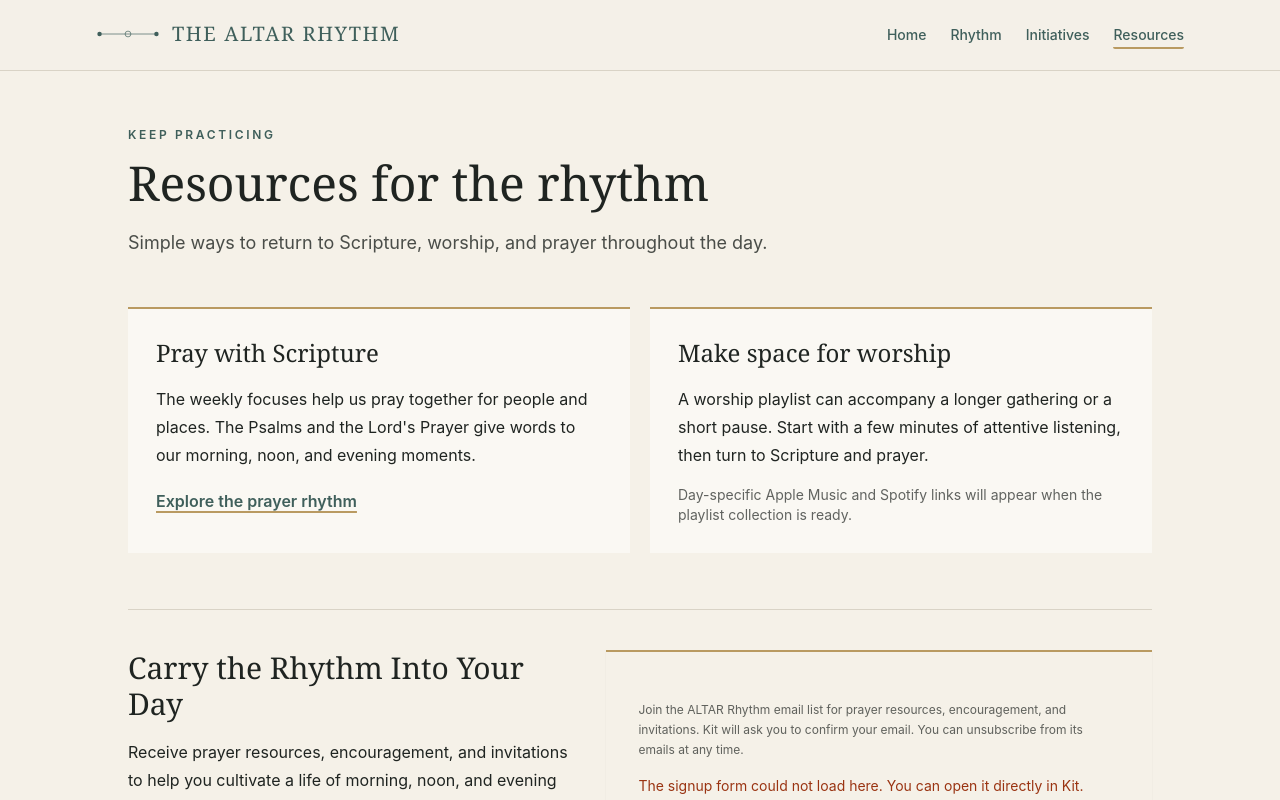
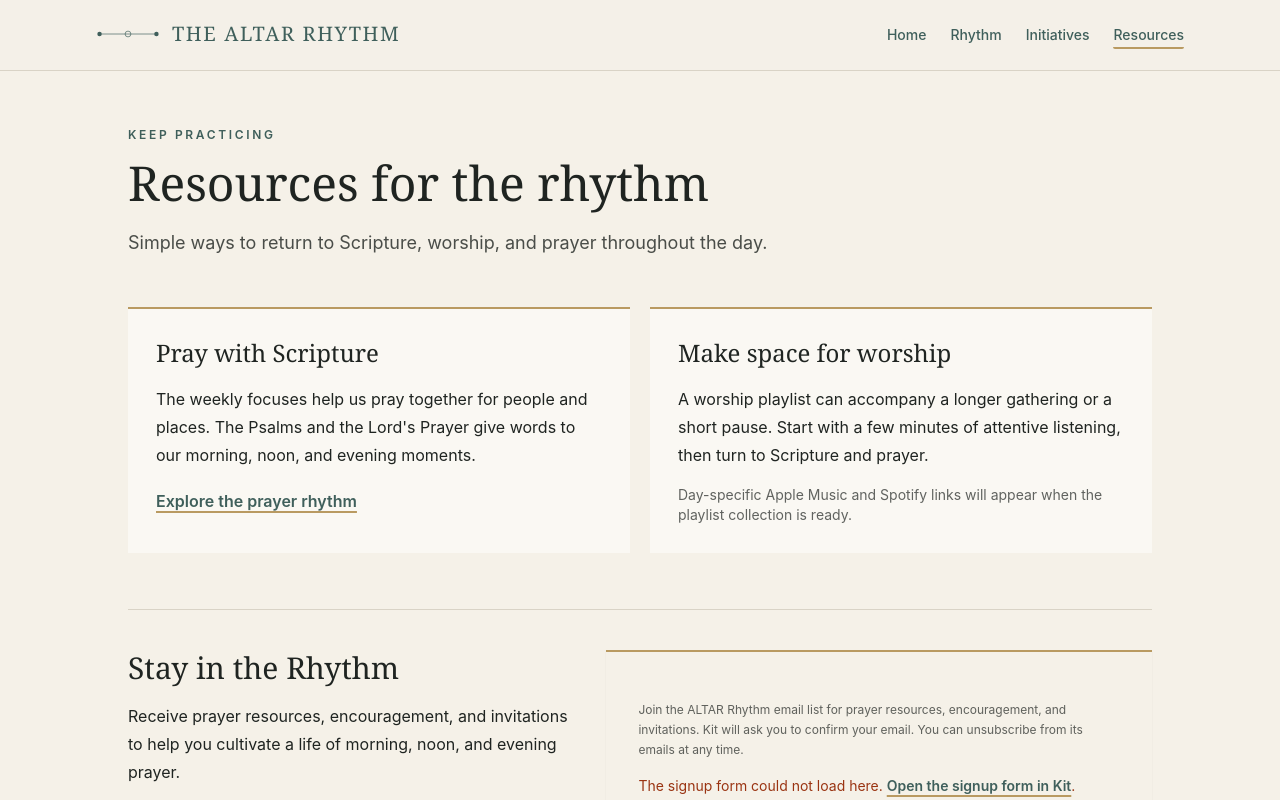
Before and after one commit to projectnemeth/prayer-room-organizer, a React (Vite) app: page /resources in a window 1280 px wide. Shown: the top 800 px of the page. Built offline with nearby package versions, Linux system fonts and the light colour scheme.

Commit message:
Update signup heading and hide Kit fallback link

```diff
--- a/src/features/public/Initiatives.tsx
+++ b/src/features/public/Initiatives.tsx
@@ -50,7 +50,7 @@ export function Initiatives() {
       <section aria-labelledby="updates-heading" className="bg-altar-stone/40 px-6 py-14 sm:px-10 lg:px-16">
         <div className="mx-auto grid max-w-5xl gap-8 lg:grid-cols-[0.9fr_1.1fr]">
           <div>
-            <h2 className="font-serif text-3xl" id="updates-heading">Carry the Rhythm Into Your Day</h2>
+            <h2 className="font-serif text-3xl" id="updates-heading">Stay in the Rhythm</h2>
             <p className="mt-4 leading-7">Receive prayer resources, encouragement, and invitations to help you cultivate a life of morning, noon, and evening prayer.</p>
           </div>
           <UpdatesSignupForm />
--- a/src/features/public/PublicHome.tsx
+++ b/src/features/public/PublicHome.tsx
@@ -192,7 +192,7 @@ export function PublicHome({ focus: suppliedFocus, gatherings: suppliedGathering
       <section aria-labelledby="home-updates-heading" className="scroll-mt-6 bg-altar-ink px-6 py-16 text-altar-parchment sm:px-10 lg:px-16" id="carry-the-rhythm" tabIndex={-1}>
         <div className="mx-auto grid max-w-5xl gap-8 lg:grid-cols-[0.9fr_1.1fr]">
           <div>
-            <h2 className="font-serif text-3xl" id="home-updates-heading">Carry the Rhythm Into Your Day</h2>
+            <h2 className="font-serif text-3xl" id="home-updates-heading">Stay in the Rhythm</h2>
             <p className="mt-4 leading-7 text-altar-parchment/85">Receive prayer resources, encouragement, and invitations to help you cultivate a life of morning, noon, and evening prayer.</p>
           </div>
           <div className="text-altar-ink"><UpdatesSignupForm /></div>
--- a/src/features/public/Resources.tsx
+++ b/src/features/public/Resources.tsx
@@ -25,7 +25,7 @@ export function Resources() {
 
         <section aria-labelledby="resources-updates-heading" className="mt-14 grid gap-8 border-t border-altar-stone pt-10 lg:grid-cols-[0.9fr_1.1fr]">
           <div>
-            <h2 className="font-serif text-3xl" id="resources-updates-heading">Carry the Rhythm Into Your Day</h2>
+            <h2 className="font-serif text-3xl" id="resources-updates-heading">Stay in the Rhythm</h2>
             <p className="mt-4 leading-7">Receive prayer resources, encouragement, and invitations to help you cultivate a life of morning, noon, and evening prayer.</p>
           </div>
           <UpdatesSignupForm />
--- a/src/features/public/UpdatesSignup.tsx
+++ b/src/features/public/UpdatesSignup.tsx
@@ -31,8 +31,7 @@ export function UpdatesSignupForm() {
     <div className="border-t-2 border-altar-gold bg-altar-parchment p-6 text-altar-ink shadow-sm sm:p-8">
       <div ref={embedRef} />
       <p className="mt-4 text-xs leading-5 text-altar-ink/70">Join the ALTAR Rhythm email list for prayer resources, encouragement, and invitations. Kit will ask you to confirm your email. You can unsubscribe from its emails at any time.</p>
-      {embedFailed ? <p className="mt-4 text-sm text-[#9A3412]" role="alert">The signup form could not load here. You can open it directly in Kit.</p> : null}
-      <a className="focus-ring mt-4 inline-block text-sm font-semibold text-altar-teal underline decoration-altar-gold decoration-2 underline-offset-4" href={kitFormUrl}>Open the signup form in Kit</a>
+      {embedFailed ? <p className="mt-4 text-sm text-[#9A3412]" role="alert">The signup form could not load here. <a className="focus-ring font-semibold text-altar-teal underline decoration-altar-gold decoration-2 underline-offset-4" href={kitFormUrl}>Open the signup form in Kit</a>.</p> : null}
     </div>
   )
 }
@@ -43,7 +42,7 @@ export function UpdatesSignup() {
       <div className="mx-auto grid max-w-5xl gap-12 lg:grid-cols-[0.85fr_1.15fr]">
         <header>
           <p className="text-xs font-semibold uppercase tracking-[0.22em] text-altar-teal">Stay connected</p>
-          <h1 className="mt-4 font-serif text-4xl leading-tight sm:text-5xl">Carry the Rhythm Into Your Day</h1>
+          <h1 className="mt-4 font-serif text-4xl leading-tight sm:text-5xl">Stay in the Rhythm</h1>
           <p className="mt-5 text-lg leading-8 text-altar-ink/80">Receive prayer resources, encouragement, and invitations to help you cultivate a life of morning, noon, and evening prayer.</p>
         </header>
         <UpdatesSignupForm />
```
Also changed, not shown: 1 other file (tests, documents, lock files or other folders).
